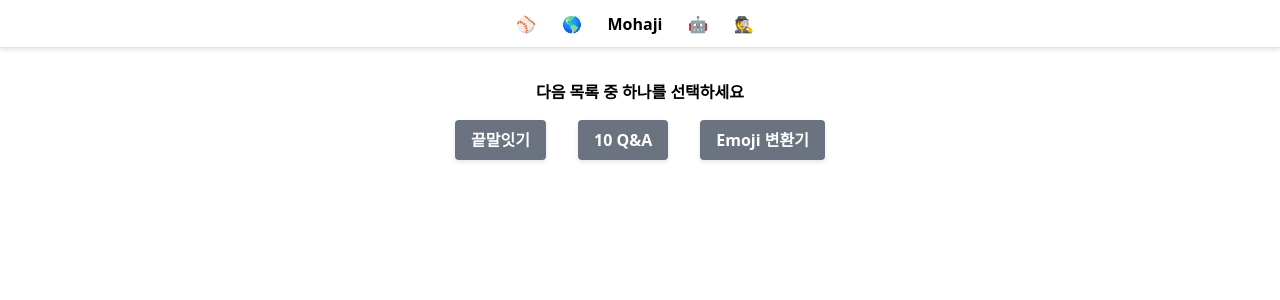
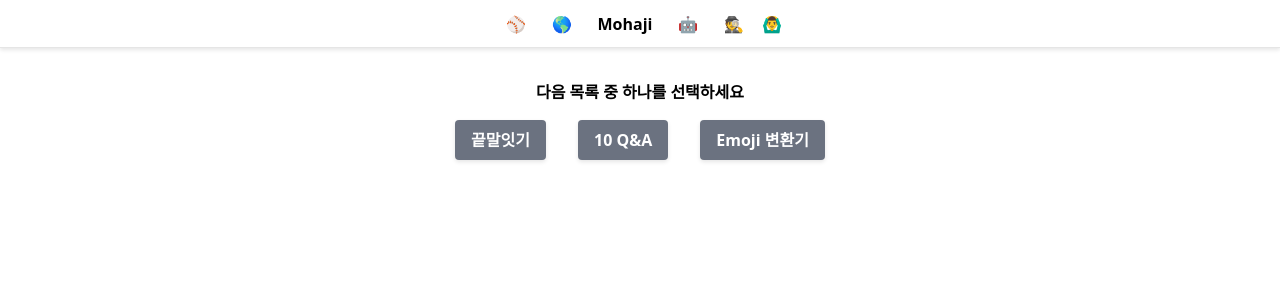
Before and after one commit to ge5rg2/Mohaji, a Next.js app: page /gpt in a window 1280 px wide. Shown: the top 300 px of the page. Built offline with nearby package versions, Linux system fonts and the light colour scheme; no server answers.

Commit message:
auth error

```diff
--- a/app/LoginBtn.tsx
+++ b/app/LoginBtn.tsx
@@ -1,19 +1,6 @@
-/* 'use client';
-import { signIn, signOut } from 'next-auth/react';
+'use client';
+import { signIn } from 'next-auth/react';
 
-interface LoginBtnProps {
-  islogin: boolean;
+export default function LoginBtn() {
+  return <button onClick={() => signIn()}>🙆‍♂️</button>;
 }
-
-export default function LoginBtn({ islogin }: LoginBtnProps) {
-  const onLoginClick = () => {
-    if (!islogin) {
-      return signIn();
-    } else {
-      return signOut();
-    }
-  };
-
-  return <button onClick={onLoginClick}>{islogin ? '🙅‍♂️' : '🙆‍♂️'}</button>;
-}
- */
--- /dev/null
+++ b/app/LogoutBtn.tsx
@@ -0,0 +1,7 @@
+'use client';
+
+import { signOut } from 'next-auth/react';
+
+export default function LogoutBtn() {
+  return <button onClick={() => signOut()}>🙅‍♂️</button>;
+}
--- a/app/layout.tsx
+++ b/app/layout.tsx
@@ -2,9 +2,10 @@
 import './styles/globals.css';
 import Link from 'next/link';
 import Head from 'next/head';
-/* import LoginBtn from './LoginBtn';
+import LoginBtn from './LoginBtn';
+import LogoutBtn from './LogoutBtn';
 import { authOptions } from 'pages/api/auth/[...nextauth]';
-import { getServerSession } from 'next-auth'; */
+import { getServerSession } from 'next-auth';
 
 export const metadata = {
   title: 'Mohaji',
@@ -12,8 +13,8 @@ export const metadata = {
 };
 
 export default async function RootLayout({ children }: { children: React.ReactNode }) {
-  /*   const session = await getServerSession(authOptions);
-  console.log(session); */
+  const session = await getServerSession(authOptions);
+
   return (
     <html lang="en">
       <Head>
@@ -31,7 +32,7 @@ export default async function RootLayout({ children }: { children: React.ReactNo
           </Link>
           <Link href="/gpt">🤖</Link>
           <Link href="/mysteryQuiz">🕵️</Link>
-          {/* <LoginBtn islogin={session !== null ? true : false} /> */}
+          {session !== null ? <LogoutBtn /> : <LoginBtn />}
         </div>
         {children}
       </body>
```
